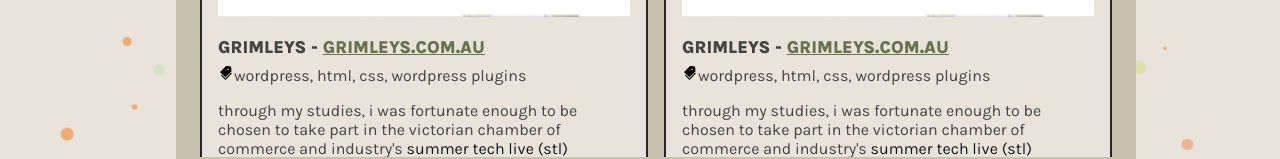
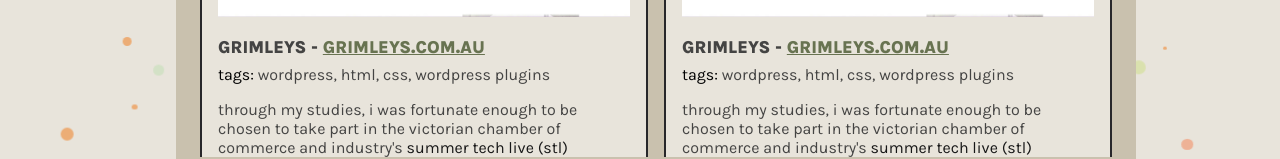
Before and after one commit to Thatskat/Katrinas-Official-Portfolio, a React (Vite) app in the folder portfolio-app/: page /projects in a window 1280 px wide. Shown: the part 472-631 px from the top of the page. Built offline with nearby package versions, Linux system fonts and the light colour scheme.

Commit message:
removed react-icons tag

```diff
--- a/portfolio-app/src/pages/Projects.jsx
+++ b/portfolio-app/src/pages/Projects.jsx
@@ -1,10 +1,19 @@
-import React from 'react';
-// IMPORT REACT ICONS TAG LOGO
-import { AiFillTags } from 'react-icons/ai'
+import React, { useState } from 'react';
+// IMPORT REACT MODAL LIBRARY
+import Modal from 'react-modal';
 // IMPORT PROJECT SCREENSHOTS
 import Grimleys from '../assets/Past-Projects-Grimleys.webp';
 
+Modal.setAppElement('#root');
+
 const Projects = () => {
+
+  const [modal, setModal] = useState(false);
+
+  const toggleModal = () => {
+    modal === 'false' ? setModal(true) : setModal(false);
+  }
+
   return (
     <div className='pageBackground'>
       <div className='card'>
@@ -15,13 +24,13 @@
              <div className='projectCard'>
             <img src={Grimleys} alt="Grimleys.com.au" />
             <p className='cardTitle'>Grimleys - <a href="https://grimleys.com.au/" target='_blank' rel='noreferrer'>grimleys.com.au</a></p>
-            <span><AiFillTags className='tag'/><p><span>WordPress</span>, <span>HTML</span>, <span>CSS</span>, <span>WordPress Plugins</span></p></span>
-            <p className='cardDescription'>Through my studies, I was fortunate enough to be chosen to take part in the Victorian Chamber of Commerce and Industry&apos;s <a href="https://www.victorianchamber.com.au/services/programs-and-grants/summertech-live" target='_blank' rel='noreferrer'>Summer Tech Live (STL)</a> cadetship. Through this cadetship, myself and another student were paired up with Melbourne-based construction supplies company, Grimleys. <button href='#'>Read More</button></p>
+            <span>Tags: <p><span>WordPress</span>, <span>HTML</span>, <span>CSS</span>, <span>WordPress Plugins</span></p></span>
+            <p className='cardDescription'>Through my studies, I was fortunate enough to be chosen to take part in the Victorian Chamber of Commerce and Industry&apos;s <a href="https://www.victorianchamber.com.au/services/programs-and-grants/summertech-live" target='_blank' rel='noreferrer'>Summer Tech Live (STL)</a> cadetship. Through this cadetship, myself and another student were paired up with Melbourne-based construction supplies company, Grimleys. <button onClick={() => toggleModal}>Read More</button></p>
           </div>
             <div className='projectCard'>
             <img src={Grimleys} alt="Grimleys.com.au" />
             <p className='cardTitle'>Grimleys - <a href="https://grimleys.com.au/" target='_blank' rel='noreferrer'>grimleys.com.au</a></p>
-            <span><AiFillTags className='tag'/><p><span>WordPress</span>, <span>HTML</span>, <span>CSS</span>, <span>WordPress Plugins</span></p></span>
+            <span>Tags: <p><span>WordPress</span>, <span>HTML</span>, <span>CSS</span>, <span>WordPress Plugins</span></p></span>
             <p className='cardDescription'>Through my studies, I was fortunate enough to be chosen to take part in the Victorian Chamber of Commerce and Industry&apos;s <a href="https://www.victorianchamber.com.au/services/programs-and-grants/summertech-live" target='_blank' rel='noreferrer'>Summer Tech Live (STL)</a> cadetship. Through this cadetship, myself and another student were paired up with Melbourne-based construction supplies company, Grimleys. <button>Read More</button></p>
           </div>
           </div>
```
